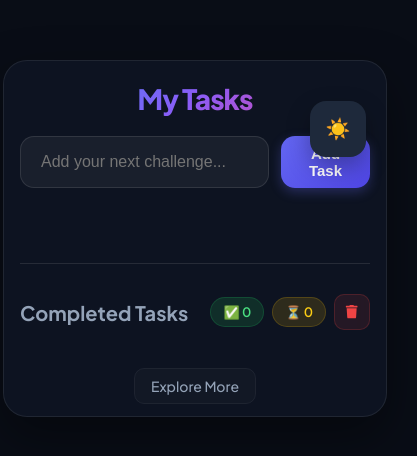
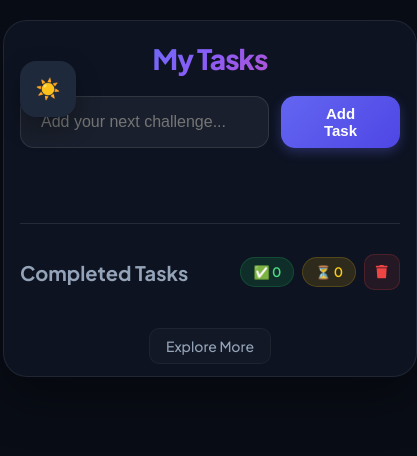
Before and after one commit to engahmedwalid99/Modern-To-Do-List, a React (Create React App) app: page / in a window 390 px wide. Shown: the top 456 px of the page, 417 px wide, since content can reach past the window. Built offline with nearby package versions, Linux system fonts and the light colour scheme.

Commit message:
Update List.css

```diff
--- a/src/List.css
+++ b/src/List.css
@@ -322,27 +322,16 @@ body.light .completed-title {
     color: #4ade80;
 }
 
-@media (max-width: 767px) {
+@media (max-width: 650px) {
     .todo-container {
         padding: 20px 16px;
+        margin: 0px 15px;
     }
 
     .title {
         font-size: 28px;
         margin-bottom: 20px;
     }
-
-
-    .theme-btn {
-        top: auto;
-        bottom: 20px;
-        right: 20px;
-        width: 44px;
-        height: 44px;
-        font-size: 16px;
-        border-radius: 50%;
-    }
-
 
     .task-card {
         padding: 12px 14px;
```
